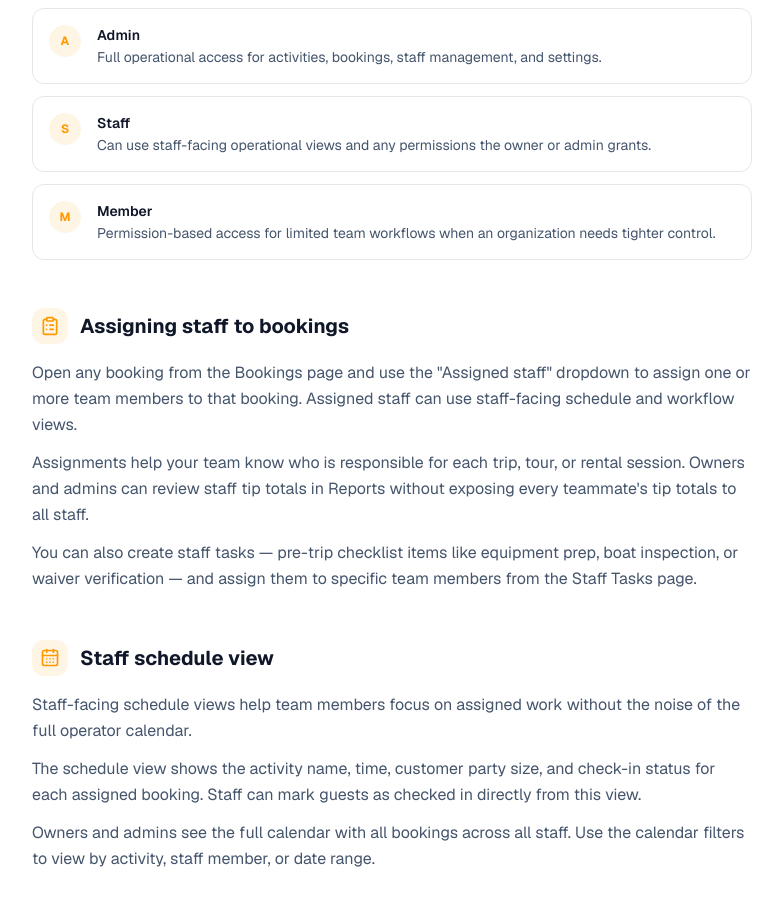
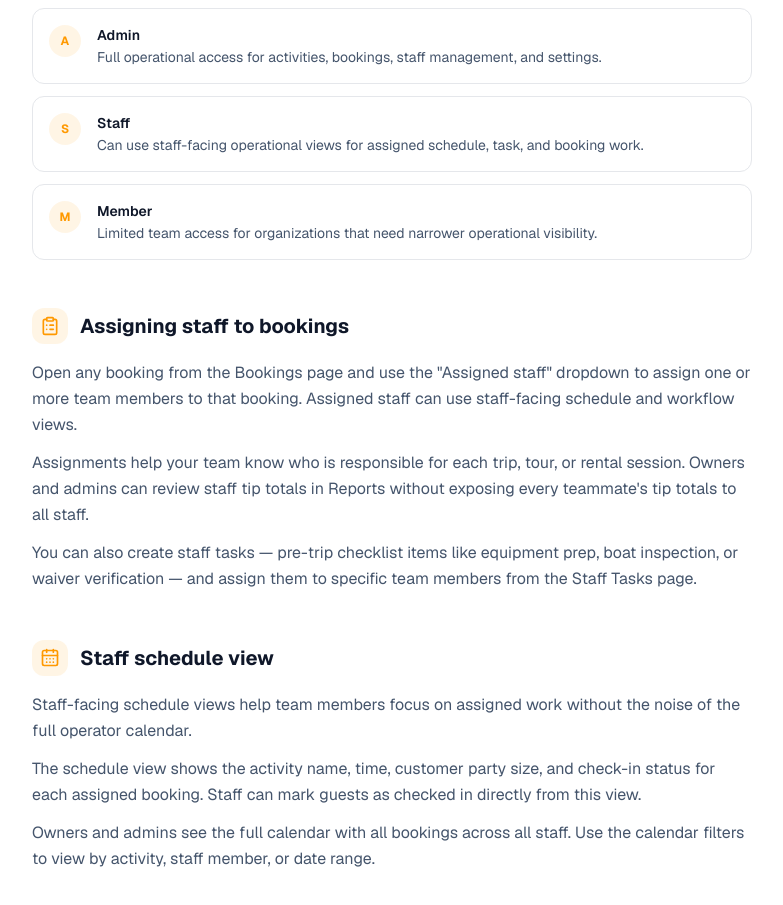
Before and after one commit to Cortana-Ops/reservkit-landing, a Next.js app: page /docs/staff in a window 1280 px wide. Shown: the part 940-1845 px from the top of the page, without its empty margins (248-1031 px from the left). Built offline with nearby package versions, Linux system fonts and the light colour scheme.

Commit message:
Tighten marketing docs product claims

```diff
--- a/app/docs/page.tsx
+++ b/app/docs/page.tsx
@@ -51,7 +51,7 @@ const sections = [
     icon: Users,
     title: "Staff",
     href: "/docs/staff",
-    description: "Invite team members, assign roles, and manage scheduling from the staff portal.",
+    description: "Invite team members, assign roles, and manage staff scheduling.",
     topics: ["Inviting team members", "Staff roles and permissions", "Assigning staff to bookings", "Staff schedule view", "Staff task management"],
   },
   {
--- a/app/docs/payments/page.tsx
+++ b/app/docs/payments/page.tsx
@@ -22,7 +22,6 @@ const breadcrumbSchema = {
 };
 
 const feeTable = [
-  { plan: "Free", price: "$0/mo", fee: "4% booking fee", bookings: "10 bookings/month" },
   ...pricingTiers.map((tier) => ({
     plan: tier.name,
     price: `${tier.price}${tier.period}`,
@@ -202,7 +201,7 @@ export default function Payments() {
             </div>
             <div className="space-y-3 text-slate-600 leading-relaxed">
               <p>
-                Create discount coupon codes from Settings → Coupons. Coupons can be a fixed dollar amount or
+                Create discount coupon codes from Promo Codes. Coupons can be a fixed dollar amount or
                 percentage off. You can set a maximum number of uses, an expiration date, or restrict the coupon
                 to specific activities.
               </p>
--- a/app/docs/staff/page.tsx
+++ b/app/docs/staff/page.tsx
@@ -22,8 +22,8 @@ const breadcrumbSchema = {
 const roles = [
   { role: "Owner", description: "Full account ownership, including billing, settings, staff, and organization data." },
   { role: "Admin", description: "Full operational access for activities, bookings, staff management, and settings." },
-  { role: "Staff", description: "Can use staff-facing operational views and any permissions the owner or admin grants." },
-  { role: "Member", description: "Permission-based access for limited team workflows when an organization needs tighter control." },
+  { role: "Staff", description: "Can use staff-facing operational views for assigned schedule, task, and booking work." },
+  { role: "Member", description: "Limited team access for organizations that need narrower operational visibility." },
 ];
 
 export default function Staff() {
```
